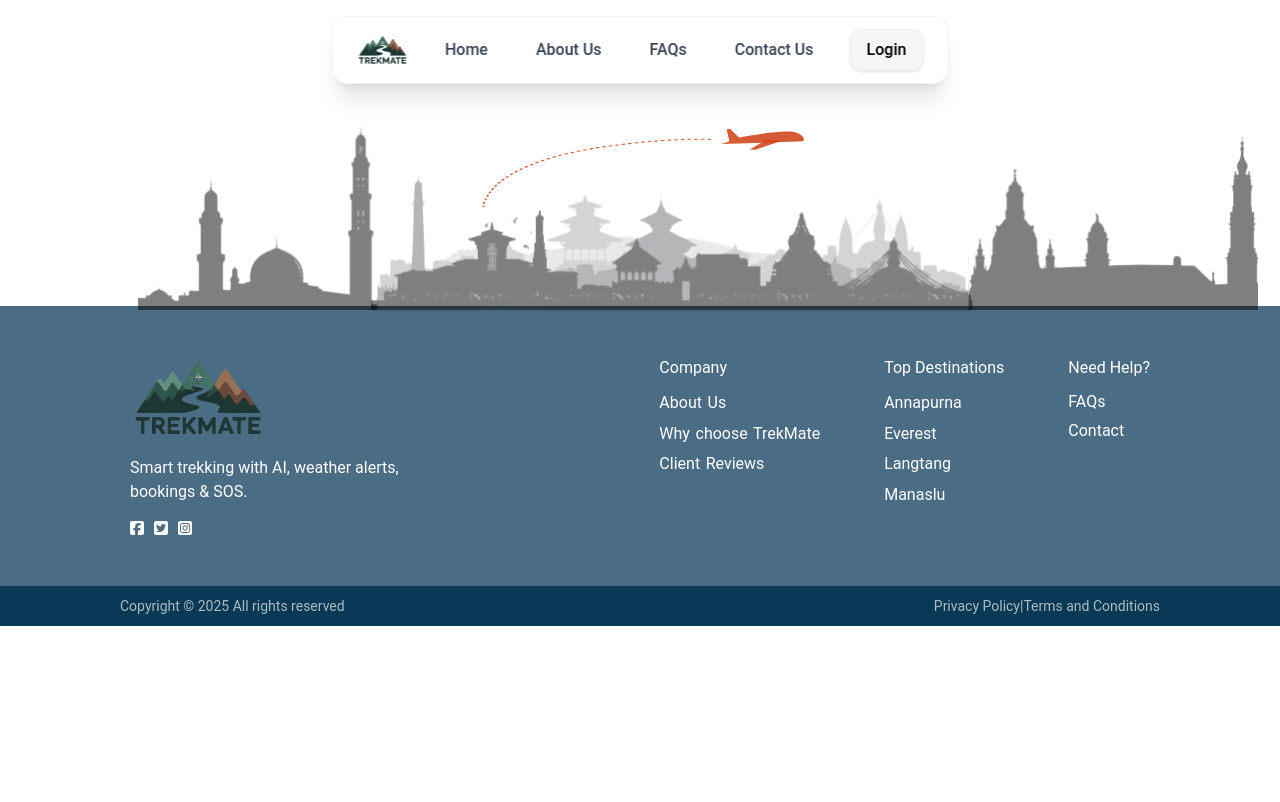
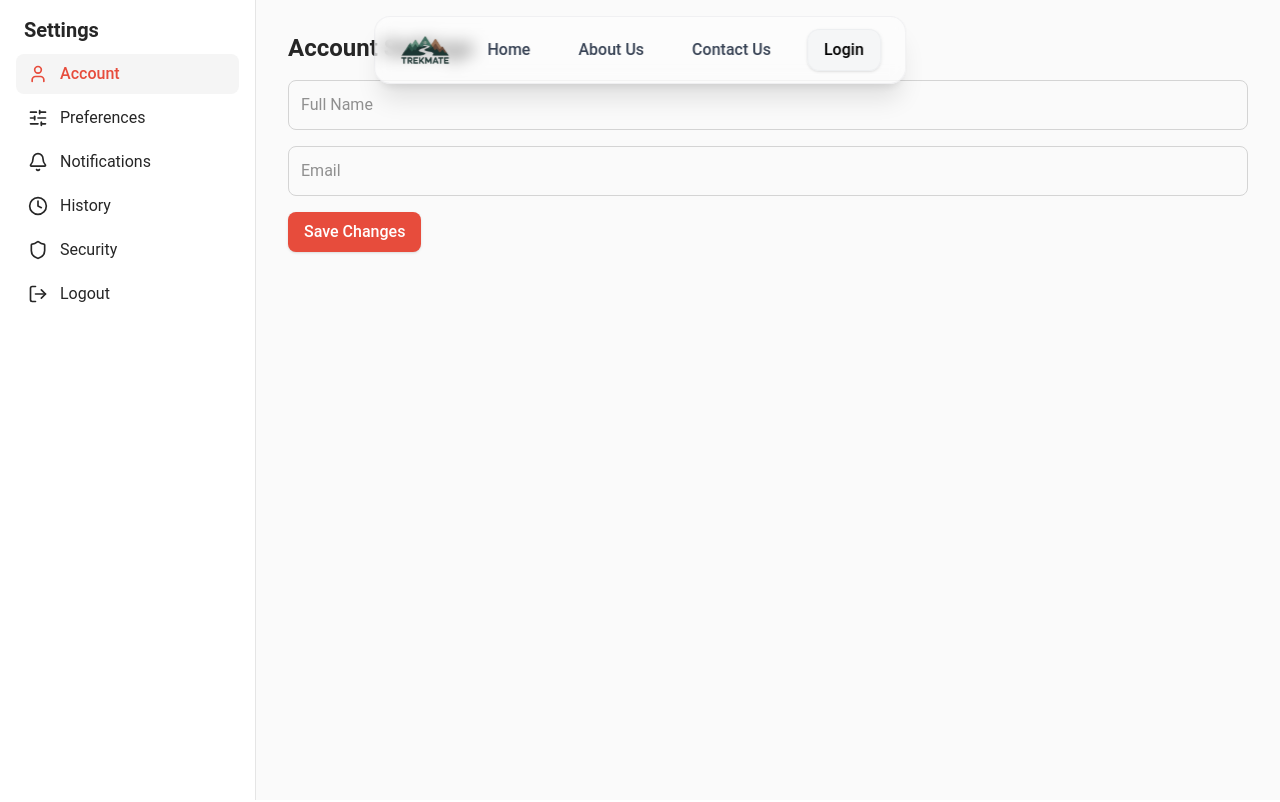
Before and after one commit to Kritima2060/TrekMate-Clean, a React (Vite) app in the folder FrontEnd/: page /settings in a window 1280 px wide. Shown: the top 802 px of the page. Built offline with nearby package versions, Linux system fonts and the light colour scheme; no server answers.

Commit message:
setting init

```diff
--- a/FrontEnd/package.json
+++ b/FrontEnd/package.json
@@ -17,6 +17,7 @@
     "@google/generative-ai": "^0.2.1",
     "@tailwindcss/vite": "^4.1.12",
     "dotenv": "^17.2.2",
+    "lucide-react": "^0.544.0",
     "openai": "^5.19.1",
     "react": "^19.1.0",
     "react-dom": "^19.1.0",
--- a/FrontEnd/src/App.jsx
+++ b/FrontEnd/src/App.jsx
@@ -12,10 +12,10 @@ import BeginYourJourney from "./pages/BeginYourJourney";
 import Review from "./pages/Review";
 import Error from "./pages/Error";
 import Faqs from "./pages/Faqs";
-import Contact from "./pages/contact";
+import Contact from "./pages/Contact";
 import TrekHome from "./pages/trekHome";
 import Weather from "./Components/WeatherUpdate";
-
+import SettingsPage from "./pages/SettingsPage";
 
 function App() {
   return (
@@ -34,7 +34,8 @@ function App() {
         <Route path="/beginyourjourney" element={<BeginYourJourney/>}/>
         <Route path="/error" element={<Error/>}/>
         <Route path="/faqs" element={<Faqs/>}/>
-        <Route path="/contact" element={<Contact/>}/>
+        <Route path="/settings" element={<SettingsPage/>}/>
+        <Route path="/contactus" element={<Contact/>}/>
         <Route path="/weather" element={<Weather/>}/>
 
       </Routes>
--- a/FrontEnd/src/Components/Navbar.jsx
+++ b/FrontEnd/src/Components/Navbar.jsx
@@ -36,12 +36,7 @@ const Navbar = () => {
           >
             About Us
           </Link>
-          <Link
-            to="/faqs"
-            className="hover:text-zinc-600 hover:scale-105 transition-all duration-200 px-3 py-1 rounded-lg hover:bg-blue-50/50"
-          >
-            FAQs
-          </Link>
+
           <Link
             to="/contactus"
             className="hover:text-zinc-600 hover:scale-105 transition-all duration-200 px-3 py-1 rounded-lg hover:bg-blue-50/50"
--- /dev/null
+++ b/FrontEnd/src/pages/SettingsPage.jsx
@@ -0,0 +1,146 @@
+import { useState } from "react";
+import {
+  User,
+  Bell,
+  SlidersHorizontal,
+  Shield,
+  Clock,
+  LogOut,
+} from "lucide-react";
+
+ const user = JSON.parse(localStorage.getItem("user"));
+
+  const handleLogout = () => {
+    localStorage.removeItem("user");
+    localStorage.removeItem("token");
+    window.location.href = "/login";
+  };
+
+const sidebarItems = [
+  { id: "account", label: "Account", icon: User },
+  { id: "preferences", label: "Preferences", icon: SlidersHorizontal },
+  { id: "notifications", label: "Notifications", icon: Bell },
+  { id: "history", label: "History", icon: Clock },
+  { id: "security", label: "Security", icon: Shield },
+  { id: "logout", label: "Logout", icon: LogOut },
+];
+
+export default function SettingsPage() {
+  const [activeTab, setActiveTab] = useState("account");
+
+  return (
+    <div className="flex min-h-screen bg-neutral-50 text-neutral-800">
+      {/* Sidebar */}
+      <aside className="w-64 border-r border-neutral-200 bg-white p-4">
+        <h2 className="text-xl font-semibold mb-6 px-2">Settings</h2>
+        <nav className="space-y-1">
+          {sidebarItems.map(({ id, label, icon: Icon }) => (
+            <button
+              key={id}
+              onClick={() => setActiveTab(id)}
+              className={`flex w-full items-center gap-3 rounded-lg px-3 py-2 text-left transition
+                ${
+                  activeTab === id
+                    ? "bg-neutral-100 text-[#e74c3c] font-medium"
+                    : "hover:bg-neutral-100"
+                }`}
+            >
+              <Icon className="h-5 w-5" />
+              {label}
+            </button>
+          ))}
+        </nav>
+      </aside>
+
+      {/* Main Content */}
+      <main className="flex-1 p-8">
+        {activeTab === "account" && (
+          <section>
+            <h3 className="text-2xl font-semibold mb-4">Account Settings</h3>
+            <div className="space-y-4">
+              <input
+                type="text"
+                placeholder="Full Name"
+                className="w-full rounded-lg border border-neutral-300 p-3 focus:outline-none focus:ring-2 focus:ring-[#e74c3c]"
+              />
+              <input
+                type="email"
+                placeholder="Email"
+                className="w-full rounded-lg border border-neutral-300 p-3 focus:outline-none focus:ring-2 focus:ring-[#e74c3c]"
+              />
+              <button className="rounded-lg bg-[#e74c3c] px-4 py-2 text-white font-medium shadow hover:bg-[#c0392b] transition">
+                Save Changes
+              </button>
+            </div>
+          </section>
+        )}
+
+        {activeTab === "preferences" && (
+          <section>
+            <h3 className="text-2xl font-semibold mb-4">Preferences</h3>
+            <div className="space-y-4">
+              <label className="flex items-center gap-3">
+                <input type="checkbox" className="accent-[#e74c3c]" />
+                Enable Dark Mode
+              </label>
+              <label className="flex items-center gap-3">
+                <input type="checkbox" className="accent-[#e74c3c]" />
+                Enable Compact Layout
+              </label>
+            </div>
+          </section>
+        )}
+
+        {activeTab === "notifications" && (
+          <section>
+            <h3 className="text-2xl font-semibold mb-4">Notifications</h3>
+            <div className="space-y-4">
+              <label className="flex items-center gap-3">
+                <input type="checkbox" className="accent-[#e74c3c]" />
+                Email Notifications
+              </label>
+              <label className="flex items-center gap-3">
+                <input type="checkbox" className="accent-[#e74c3c]" />
+                Push Notifications
+              </label>
+            </div>
+          </section>
+        )}
+
+        {activeTab === "history" && (
+          <section>
+            <h3 className="text-2xl font-semibold mb-4">History</h3>
+            <p className="text-neutral-600">
+              Your recent activity will appear here.
+            </p>
+          </section>
+        )}
+
+        {activeTab === "security" && (
+          <section>
+            <h3 className="text-2xl font-semibold mb-4">Security</h3>
+            <div className="space-y-4">
+              <button className="rounded-lg border border-neutral-300 px-4 py-2 hover:bg-neutral-100 transition">
+                Change Password
+              </button>
+              <button className="rounded-lg border border-neutral-300 px-4 py-2 hover:bg-neutral-100 transition">
+                Enable 2FA
+              </button>
+            </div>
+          </section>
+        )}
+
+        {activeTab === "logout" && (
+          <section className="flex flex-col items-start">
+            <h3 className="text-2xl font-semibold mb-4">Logout</h3>
+            <button
+              onClick={handleLogout}
+             className="rounded-lg bg-[#e74c3c] px-4 py-2 text-white font-medium shadow hover:bg-[#c0392b] transition">
+              Logout
+            </button>
+          </section>
+        )}
+      </main>
+    </div>
+  );
+}
--- a/FrontEnd/src/pages/contact.jsx
+++ b/FrontEnd/src/pages/contact.jsx
@@ -1,12 +1,57 @@
+const Contact = () => {
+  const handleSubmit = async (e) => {
+    e.preventDefault();
 
-import Error from "./Error";
+    const formData = {
+      name: e.target.name.value,
+      email: e.target.email.value,
+      message: e.target.message.value,
+    };
 
-const contact = () => {
+    try {
+      const res = await fetch("/api/send-email", {
+        method: "POST",
+        headers: { "Content-Type": "application/json" },
+        body: JSON.stringify(formData),
+      });
+
+      if (res.ok) {
+        alert("Message sent successfully!");
+        e.target.reset();
+      } else {
+        alert("Failed to send message.");
+      }
+    } catch (error) {
+      console.error(error);
+      alert("Error sending message.");
+    }
+  };
+
   return (
-    <div>
-      <Error/>
-    </div>
-  )
-}
+      <section className="py-32 px-6 bg-slate-900 text-white">
+        <div className="max-w-4xl mt-32 mx-auto text-center">
+          <h2 className="text-4xl md:text-5xl font-extralight tracking-tight mb-12">
+            Contact Us
+          </h2>
 
-export default contact
+
+          <div className="grid md:grid-cols-3 gap-8 text-sm font-light text-slate-400 tracking-wide">
+            <div>
+              <div className="mb-2">EMAIL</div>
+              <div className="text-white">trekmate@gmail.com</div>
+            </div>
+            <div>
+              <div className="mb-2">PHONE</div>
+              <div className="text-white">+977 981-234-5678</div>
+            </div>
+            <div>
+              <div className="mb-2">LOCATION</div>
+              <div className="text-white">Biratnagar, Nepal</div>
+            </div>
+          </div>
+        </div>
+      </section>
+  );
+};
+
+export default Contact;
```
Also changed, not shown: FrontEnd/src/pages/Aboutus.jsx (+62 -56 lines), 1 other file (tests, documents, lock files or other folders).
